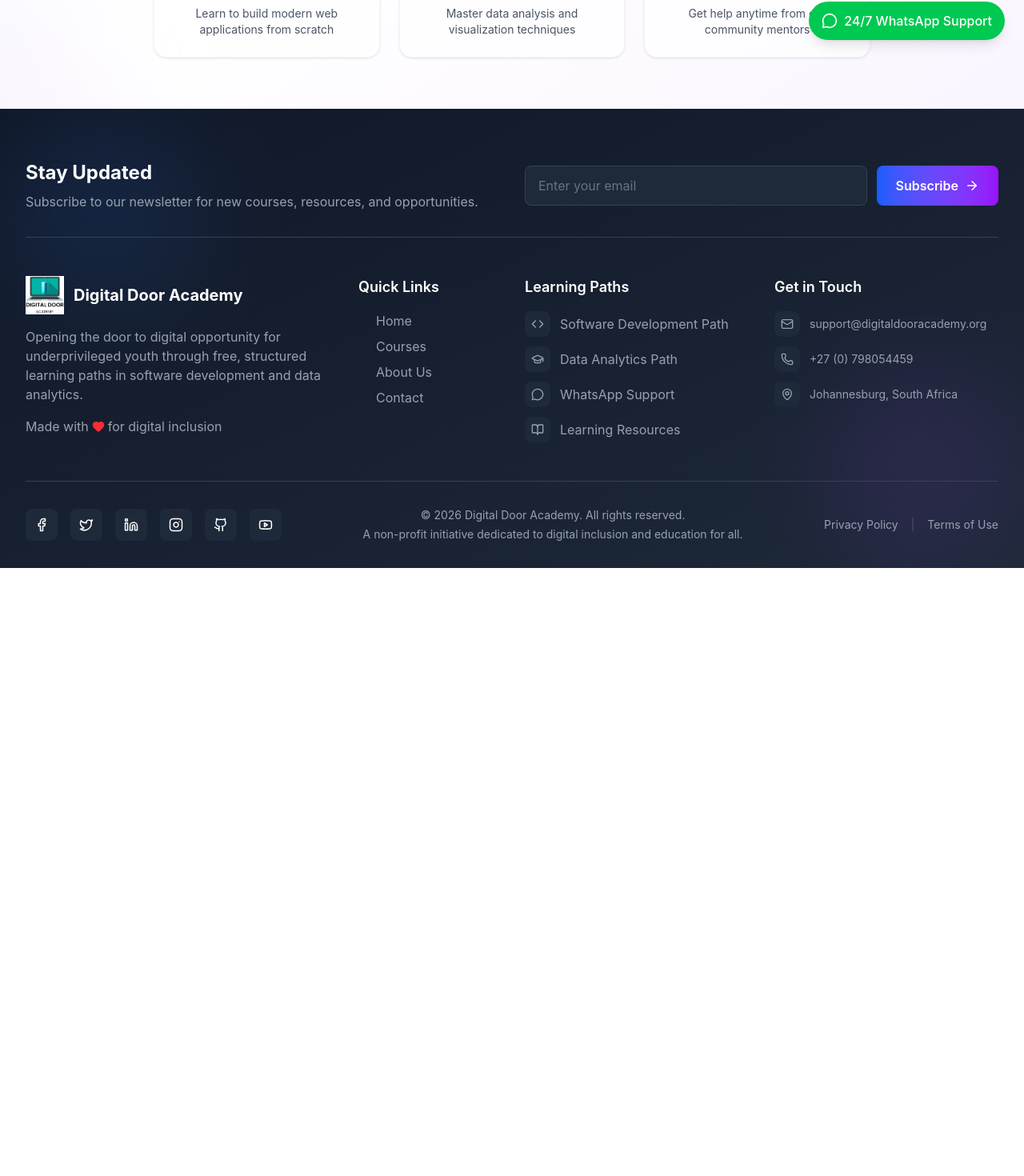
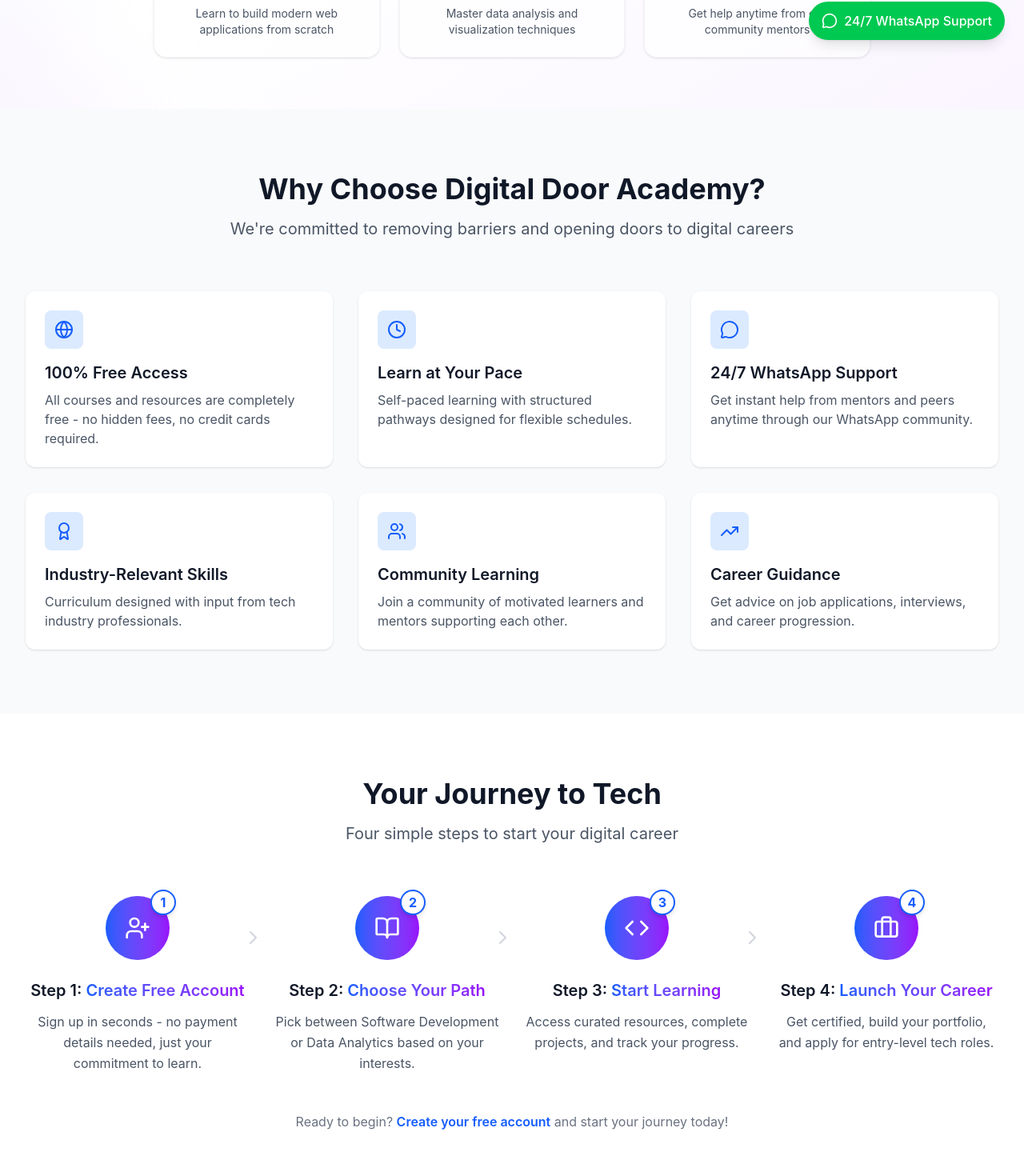
Before and after one commit to MphoMutloane/Digital-Door-Academy, a React (Vite) app: page / in a window 1280 px wide. Shown: the part 726-2196 px from the top of the page at 80% size. Before the commit the page ends 1436 px from the top, so only its background shows below. Built offline with nearby package versions, Linux system fonts and the light colour scheme; no server answers.

Commit message:
Completed home page components

```diff
--- /dev/null
+++ b/src/components/Features.jsx
@@ -0,0 +1,76 @@
+import React from 'react';
+import {
+  Globe,
+  Clock,
+  Award,
+  Users,
+  BookOpen,
+  MessageCircle,
+  TrendingUp,
+  Target
+} from 'lucide-react';
+
+const Features = () => {
+  const features = [
+    {
+      icon: Globe,
+      title: "100% Free Access",
+      description: "All courses and resources are completely free - no hidden fees, no credit cards required."
+    },
+    {
+      icon: Clock,
+      title: "Learn at Your Pace",
+      description: "Self-paced learning with structured pathways designed for flexible schedules."
+    },
+    {
+      icon: MessageCircle,
+      title: "24/7 WhatsApp Support",
+      description: "Get instant help from mentors and peers anytime through our WhatsApp community."
+    },
+    {
+      icon: Award,
+      title: "Industry-Relevant Skills",
+      description: "Curriculum designed with input from tech industry professionals."
+    },
+    {
+      icon: Users,
+      title: "Community Learning",
+      description: "Join a community of motivated learners and mentors supporting each other."
+    },
+    {
+      icon: TrendingUp,
+      title: "Career Guidance",
+      description: "Get advice on job applications, interviews, and career progression."
+    }
+  ];
+
+  return (
+    <section className="py-20 bg-gray-50">
+      <div className="max-w-7xl mx-auto px-4 sm:px-6 lg:px-8">
+        <div className="text-center mb-16">
+          <h2 className="text-4xl font-bold text-gray-900 mb-4">Why Choose Digital Door Academy?</h2>
+          <p className="text-xl text-gray-600 max-w-3xl mx-auto">
+            We're committed to removing barriers and opening doors to digital careers
+          </p>
+        </div>
+
+        <div className="grid grid-cols-1 md:grid-cols-2 lg:grid-cols-3 gap-8">
+          {features.map((feature, index) => {
+            const Icon = feature.icon;
+            return (
+              <div key={index} className="bg-white rounded-xl p-6 shadow-sm hover:shadow-md transition-shadow">
+                <div className="w-12 h-12 bg-blue-100 rounded-lg flex items-center justify-center mb-4">
+                  <Icon className="w-6 h-6 text-blue-600" />
+                </div>
+                <h3 className="text-xl font-semibold text-gray-900 mb-2">{feature.title}</h3>
+                <p className="text-gray-600">{feature.description}</p>
+              </div>
+            );
+          })}
+        </div>
+      </div>
+    </section>
+  );
+};
+
+export default Features;
--- /dev/null
+++ b/src/components/HowItWorks.jsx
@@ -0,0 +1,99 @@
+import React from 'react';
+import { UserPlus, BookOpen, Code, Briefcase } from 'lucide-react';
+import { useClerk } from '@clerk/react';
+
+const HowItWorks = () => {
+
+    const { openSignUp } = useClerk();
+
+
+    const steps = [
+        {
+            icon: UserPlus,
+            title: "Create Free Account",
+            description: "Sign up in seconds - no payment details needed, just your commitment to learn."
+        },
+        {
+            icon: BookOpen,
+            title: "Choose Your Path",
+            description: "Pick between Software Development or Data Analytics based on your interests."
+        },
+        {
+            icon: Code,
+            title: "Start Learning",
+            description: "Access curated resources, complete projects, and track your progress."
+        },
+        {
+            icon: Briefcase,
+            title: "Launch Your Career",
+            description: "Get certified, build your portfolio, and apply for entry-level tech roles."
+        }
+    ];
+
+    return (
+        <section className="py-20 bg-white">
+            <div className="max-w-7xl mx-auto px-4 sm:px-6 lg:px-8">
+                <div className="text-center mb-16">
+                    <h2 className="text-4xl font-bold text-gray-900 mb-4">Your Journey to Tech</h2>
+                    <p className="text-xl text-gray-600">Four simple steps to start your digital career</p>
+                </div>
+
+                <div className="relative">
+
+                    <div className="grid grid-cols-1 md:grid-cols-2 lg:grid-cols-4 gap-8 relative">
+                        {steps.map((step, index) => {
+                            const Icon = step.icon;
+                            return (
+                                <div key={index} className="text-center relative group">
+                                    {/* Animated circle */}
+                                    <div className="relative mb-6">
+                                        <div className="w-20 h-20 mx-auto relative">
+                                            {/* Pulsing effect on hover */}
+                                            <div className="absolute inset-0 bg-gradient-to-r from-blue-600 to-purple-600 rounded-full opacity-20 group-hover:opacity-30 group-hover:scale-110 transition-all duration-300"></div>
+
+                                            {/* Main icon circle */}
+                                            <div className="absolute inset-0 bg-gradient-to-r from-blue-600 to-purple-600 rounded-full flex items-center justify-center transform group-hover:scale-105 transition-transform duration-300">
+                                                <Icon className="w-8 h-8 text-white" />
+                                            </div>
+
+                                            {/* Step number */}
+                                            <div className="absolute -top-2 -right-2 w-8 h-8 bg-white rounded-full border-2 border-blue-600 flex items-center justify-center text-blue-600 font-bold shadow-md group-hover:scale-110 transition-transform duration-300">
+                                                {index + 1}
+                                            </div>
+                                        </div>
+                                    </div>
+
+                                    {/* Content */}
+                                    <h3 className="text-xl font-semibold text-gray-900 mb-3">
+                                        Step {index + 1}: <span className="text-transparent bg-clip-text bg-gradient-to-r from-blue-600 to-purple-600">
+                                            {step.title}
+                                        </span>
+                                    </h3>
+                                    <p className="text-gray-600 leading-relaxed">{step.description}</p>
+
+                                    {/* arrow between steps  */}
+                                    {index < steps.length - 1 && (
+                                        <div className="hidden lg:block absolute top-10 -right-4 text-gray-300">
+                                            <svg className="w-6 h-6" fill="none" stroke="currentColor" viewBox="0 0 24 24">
+                                                <path strokeLinecap="round" strokeLinejoin="round" strokeWidth={2} d="M9 5l7 7-7 7" />
+                                            </svg>
+                                        </div>
+                                    )}
+                                </div>
+                            );
+                        })}
+                    </div>
+
+                    {/* call to action */}
+                    <div className="text-center mt-12">
+                        <p className="text-gray-500">
+                            Ready to begin? <button onClick={() => openSignUp({})} className="text-blue-600 font-semibold hover:text-blue-700 hover:underline">Create your free account</button> and start your journey today!
+                        </p>
+                    </div>
+                </div>
+            </div>
+        </section>
+    );
+};
+
+export default HowItWorks;
--- a/src/pages/Home.jsx
+++ b/src/pages/Home.jsx
@@ -2,12 +2,16 @@
 import Navbar from '../components/Navbar'
 import Banner from '../components/Banner'
 import Footer from '../components/Footer'
+import HowItWorks from '../components/HowItWorks'
+import Features from '../components/Features'
 
 const Home = () => {
   return (
     <div>
         <Navbar />
         <Banner />
+        <Features />
+        <HowItWorks />
         <Footer />
     </div>
   )
```
